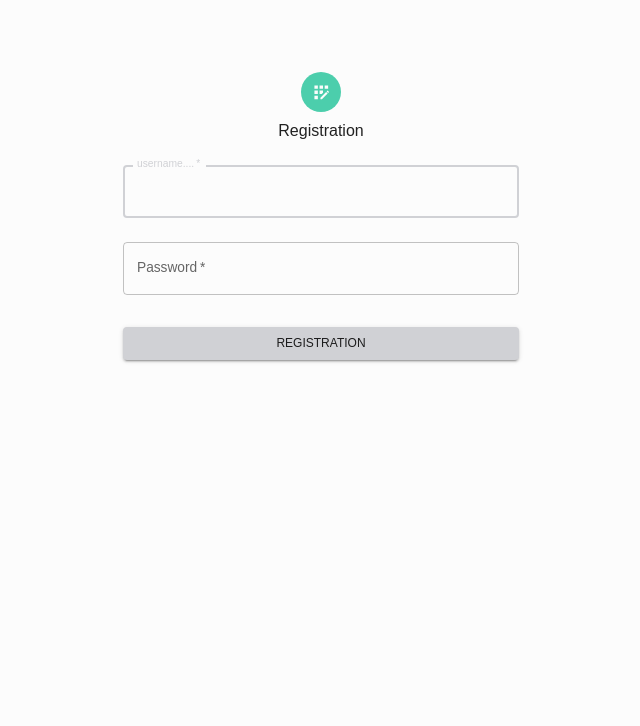
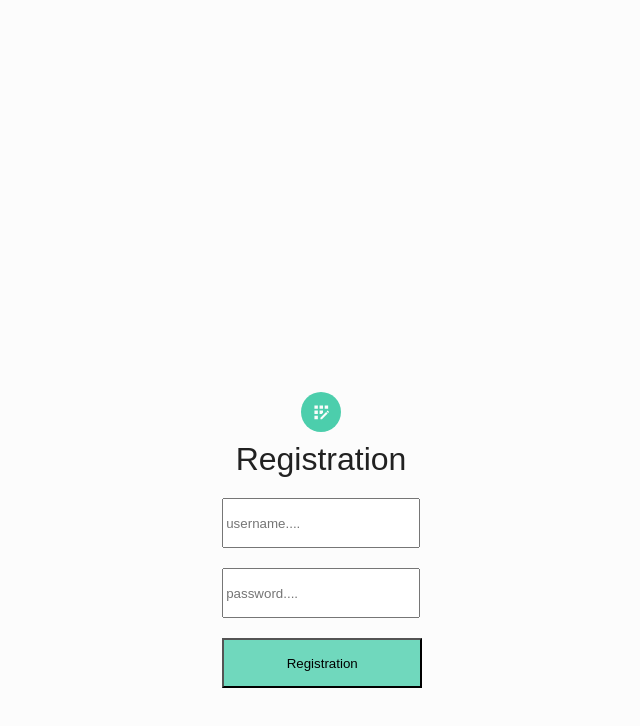
Before and after one commit to guardiangel/reactfullstackdemo, a React (Create React App) app in the folder client/: page /register in a window 1280 px wide. Shown: the top 726 px of the page, without its empty margins (319-959 px from the left). Built offline with nearby package versions, Linux system fonts and the light colour scheme.

Commit message:
Change Registration page style

```diff
--- a/client/src/pages/Login.tsx
+++ b/client/src/pages/Login.tsx
@@ -37,7 +37,7 @@ export default function Login() {
   };
 
   return (
-    <Container component="main" maxWidth="xs">
+    <Container component="main" maxWidth="xs" style={{ marginTop: "30%" }}>
       <CssBaseline />
       <Box
         sx={{
@@ -147,5 +147,5 @@ const initialValues = {
 
 const userSchema = yup.object().shape({
   username: yup.string().required("required username"),
-  password: yup.string().required("required password"),
+  password: yup.string().min(3).max(25).required("required password"),
 });
--- a/client/src/pages/Registration.tsx
+++ b/client/src/pages/Registration.tsx
@@ -1,29 +1,28 @@
-import React from "react";
+import * as React from "react";
 import Avatar from "@mui/material/Avatar";
-import Button from "@mui/material/Button";
 import CssBaseline from "@mui/material/CssBaseline";
-import TextField from "@mui/material/TextField";
+import { Formik, Form, Field, ErrorMessage } from "formik";
 import Box from "@mui/material/Box";
 import AppRegistrationIcon from "@mui/icons-material/AppRegistration";
 import Typography from "@mui/material/Typography";
 import Container from "@mui/material/Container";
+import { useNavigate } from "react-router-dom";
 import axios from "axios";
-import { useNavigate } from "react-router-dom";
+import * as yup from "yup";
+import { useTheme } from "@mui/material";
+import { colorTokens } from "../theme";
 
 export default function Registration() {
+  const theme = useTheme();
+  const colors = colorTokens(theme.palette.mode);
   const navigate = useNavigate();
 
-  const handleSubmit = (event: React.FormEvent<HTMLFormElement>) => {
-    event.preventDefault();
-    const data = new FormData(event.currentTarget);
-    /* console.log({
-      username: data.get("username"),
-      password: data.get("password"),
-    }); */
+  const handleSubmit = (data: any) => {
+    console.log(data);
     axios
       .post("http://localhost:3001/user/register", {
-        username: data.get("username"),
-        password: data.get("password"),
+        username: data.username,
+        password: data.password,
       })
       .then((res) => {
         if (res.status === 200) {
@@ -36,7 +35,8 @@ export default function Registration() {
   };
 
   return (
-    <Container component="main" maxWidth="xs">
+    <Container component="main" maxWidth="xs" style={{ marginTop: "30%" }}>
+      <CssBaseline />
       <Box
         sx={{
           marginTop: 8,
@@ -48,41 +48,79 @@ export default function Registration() {
         <Avatar sx={{ m: 1, bgcolor: "secondary.main" }}>
           <AppRegistrationIcon />
         </Avatar>
-        <Typography component="h1" variant="h5">
-          Registration
-        </Typography>
-        <Box component="form" onSubmit={handleSubmit} noValidate sx={{ mt: 1 }}>
-          <TextField
-            margin="normal"
-            required
-            fullWidth
-            id="username"
-            label="username...."
-            name="username"
-            autoComplete="username"
-            autoFocus
-          />
-          <TextField
-            margin="normal"
-            required
-            fullWidth
-            name="password"
-            label="Password"
-            type="password"
-            id="password"
-            autoComplete="current-password"
-          />
+        <Typography variant="h2">Registration</Typography>
+        <Formik
+          initialValues={initialValues}
+          onSubmit={(e) => handleSubmit(e)}
+          validationSchema={userSchema}
+        >
+          <Form
+            style={{
+              display: "flex",
+              flexDirection: "column",
+              justifyContent: "center",
+              width: "60%",
+              padding: "20px",
+            }}
+          >
+            <ErrorMessage
+              name="username"
+              component="span"
+              style={{ color: colors.redAccent[400] }}
+            />
 
-          <Button
-            type="submit"
-            fullWidth
-            variant="contained"
-            sx={{ mt: 3, mb: 2 }}
-          >
-            Registration
-          </Button>
-        </Box>
+            <Field
+              id="username"
+              name="username"
+              placeholder="username...."
+              style={{
+                margin: "0px 0px 20px 0px",
+                height: "50px",
+              }}
+            />
+
+            <ErrorMessage
+              name="password"
+              component="span"
+              style={{ color: colors.redAccent[400] }}
+            />
+
+            <Field
+              id="password"
+              name="password"
+              placeholder="password...."
+              style={{
+                margin: "0px 0px 20px 0px",
+                height: "50px",
+              }}
+            />
+
+            <div>
+              <button
+                type="submit"
+                style={{
+                  width: "200px",
+                  backgroundColor: colors.greenAccent[400],
+                  height: "50px",
+                  marginBottom: "20px",
+                }}
+              >
+                Registration
+              </button>
+            </div>
+          </Form>
+        </Formik>
       </Box>
     </Container>
   );
 }
+
+const initialValues = {
+  username: "",
+  password: "",
+};
+
+const userSchema = yup.object().shape({
+  username: yup.string().required("required username"),
+  password: yup.string().min(3).max(25).required("required password"),
+});
```
